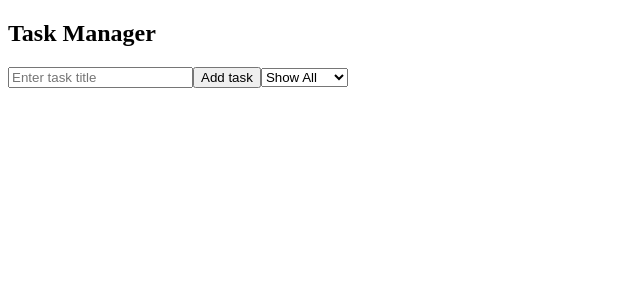
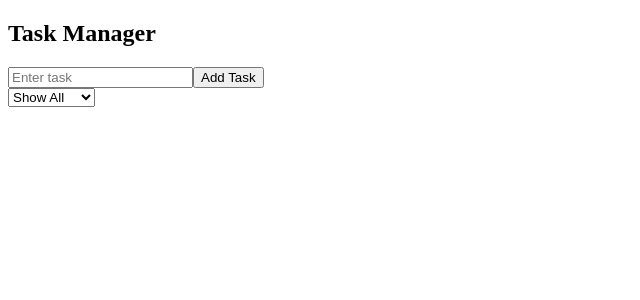
Before and after one commit to abhishekolympics/react-learning, a React (Create React App) app: page / in a window 1280 px wide. Shown: the top 300 px of the page, without its empty margins (0-640 px from the left). Built offline with nearby package versions, Linux system fonts and the light colour scheme.

Commit message:
feat: implement context for task management and refactor components for improved state handling

```diff
--- a/src/App.js
+++ b/src/App.js
@@ -2,6 +2,7 @@ import { useEffect, useState } from "react";
 import TaskInput from "./components/TaskInput";
 import TaskList from "./components/TaskList";
 import { loadTasks, saveTasks } from "./utils/localStorage";
+import { TaskContext } from "./utils/context";
 
 function App() {
   const [tasks, setTasks] = useState([]);
@@ -38,6 +39,7 @@ function App() {
   };
 
   const handleEditTaskSubmit = (index, newTitle) => {
+    if (!newTitle.trim()) return alert("Empty task details");
     const updated = [...tasks];
     updated[index] = {
       ...updated[index],
@@ -57,28 +59,35 @@ function App() {
   };
 
   return (
-    <>
+    <TaskContext.Provider
+      value={{
+        tasks,
+        filtersView,
+        setFiltersView,
+        update,
+        updateIndex,
+        updateValue,
+        setUpdateValue,
+        hasLoaded,
+        handleAddTask,
+        handleEditTaskSubmit,
+        handleDeleteTask,
+        handleEditTask,
+        handleStatusChange,
+      }}
+    >
       <h2>Task Manager</h2>
-      <TaskInput
-        update={update}
-        updateValue={updateValue}
-        setUpdateValue={setUpdateValue}
-        onAdd={handleAddTask}
-        onEdit={() => handleEditTaskSubmit(updateIndex, updateValue)}
-      />
-      <select onChange={(e) => setFiltersView(e.target.value)} value={filtersView}>
+      <TaskInput />
+      <select
+        onChange={(e) => setFiltersView(e.target.value)}
+        value={filtersView}
+      >
         <option value="all">Show All</option>
         <option value="pending">Pending</option>
         <option value="completed">Completed</option>
       </select>
-      <TaskList
-        tasks={tasks}
-        filter={filtersView}
-        onDelete={handleDeleteTask}
-        onEdit={handleEditTask}
-        onStatusChange={handleStatusChange}
-      />
-    </>
+      <TaskList />
+    </TaskContext.Provider>
   );
 }
 
--- a/src/components/TaskInput.jsx
+++ b/src/components/TaskInput.jsx
@@ -1,26 +1,37 @@
-import { useState } from "react";
-function TaskInput({ update, updateValue, setUpdateValue, onAdd, onEdit }) {
-  const [input, setInput] = useState("");
+import { useContext } from "react";
+import { TaskContext } from "../utils/context";
 
-  return update ? (
-    <>
-      <input value={updateValue} onChange={(e) => setUpdateValue(e.target.value)} />
-      <button onClick={onEdit}>Update task</button>
-    </>
-  ) : (
-    <>
+function TaskInput() {
+  const {
+    update,
+    updateValue,
+    setUpdateValue,
+    updateIndex,
+    handleAddTask,
+    handleEditTaskSubmit,
+  } = useContext(TaskContext);
+
+  const handleClick = () => {
+    if (update) {
+      handleEditTaskSubmit(updateIndex, updateValue);
+    } else {
+      handleAddTask(updateValue);
+    }
+    setUpdateValue("");
+  };
+
+  return (
+    <div>
       <input
-        value={input}
-        onChange={(e) => setInput(e.target.value)}
-        placeholder="Enter task title"
+        type="text"
+        value={updateValue}
+        onChange={(e) => setUpdateValue(e.target.value)}
+        placeholder="Enter task"
       />
-      <button onClick={() => {
-        onAdd(input);
-        setInput("");
-      }}>
-        Add task
+      <button onClick={handleClick}>
+        {update ? "Update Task" : "Add Task"}
       </button>
-    </>
+    </div>
   );
 }
 
--- a/src/components/TaskItem.jsx
+++ b/src/components/TaskItem.jsx
@@ -1,4 +1,10 @@
-function TaskItem({ task, index, onDelete, onEdit, onStatusChange }) {
+import { useContext } from "react";
+import { TaskContext } from "../utils/context";
+
+function TaskItem({ task, index }) {
+  const { handleDeleteTask, handleEditTask, handleStatusChange } =
+    useContext(TaskContext);
+
   return (
     <li>
       {task.title}
@@ -30,9 +36,12 @@ function TaskItem({ task, index, onDelete, onEdit, onStatusChange }) {
           </li>
         )}
       </ul>
-      <button onClick={() => onDelete(index)}>Delete task</button>
-      <button onClick={() => onEdit(index)}>Edit</button>
-      <select value={task.status} onChange={(e) => onStatusChange(index, e.target.value)}>
+      <button onClick={() => handleDeleteTask(index)}>Delete task</button>
+      <button onClick={() => handleEditTask(index)}>Edit</button>
+      <select
+        value={task.status}
+        onChange={(e) => handleStatusChange(index, e.target.value)}
+      >
         <option value="pending">Pending</option>
         <option value="completed">Completed</option>
       </select>
--- a/src/components/TaskList.jsx
+++ b/src/components/TaskList.jsx
@@ -1,26 +1,25 @@
+import { useContext } from "react";
 import TaskItem from "./TaskItem";
+import { TaskContext } from "../utils/context";
 
-function TaskList({ tasks, filter, onDelete, onEdit, onStatusChange }) {
+function TaskList() {
+  const { tasks, filtersView } = useContext(TaskContext);
+
   return (
     <ul>
-      {/* This below logic helps in reducing any overheads for time and space complexities.*/}
       {Array.from({ length: tasks.length }, (_, i) => {
         const reversedIndex = tasks.length - 1 - i;
         const task = tasks[reversedIndex];
 
-        if (filter === "all" || task.status === filter) {
+        if (filtersView === "all" || task.status === filtersView) {
           return (
             <TaskItem
               key={reversedIndex}
               task={task}
               index={reversedIndex}
-              onDelete={onDelete}
-              onEdit={onEdit}
-              onStatusChange={onStatusChange}
             />
           );
         }
-
         return null;
       })}
     </ul>
--- /dev/null
+++ b/src/utils/context.js
@@ -0,0 +1,3 @@
+import { createContext } from "react";
+
+export const TaskContext = createContext();
```
Also changed, not shown: 1 other file (tests, documents, lock files or other folders).
